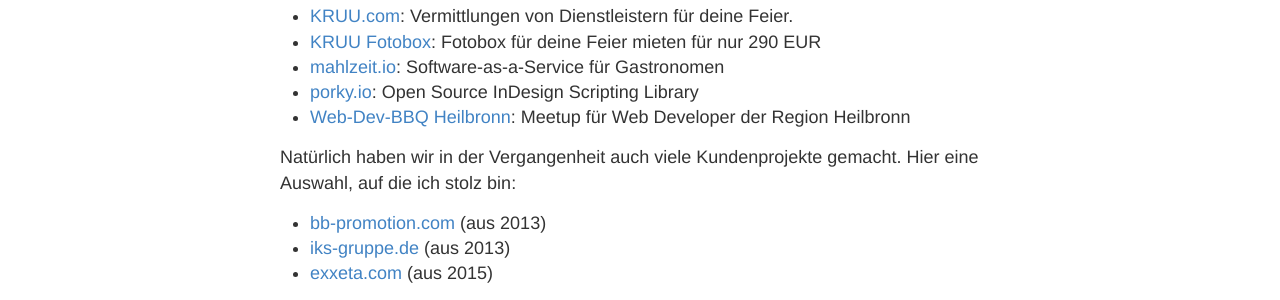
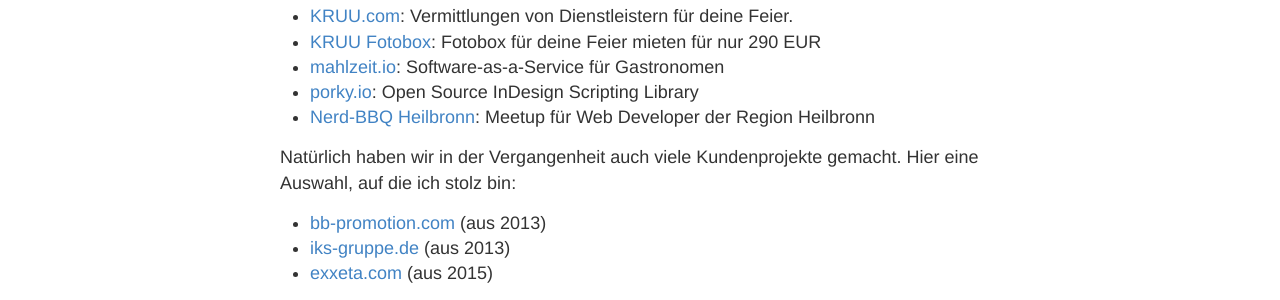
Before and after one commit to PhilippSchreiber/philippschreiber.github.io, a Jekyll site: the page built from index.md, in a window 1280 px wide. Shown: the part 583-883 px from the top of the page. Built offline with Jekyll 4.4.1, drawn with Linux system fonts in a browser that asks for light colours.

Commit message:
changing name of web dev bbq to nerd bbq

```diff
--- a/index.md
+++ b/index.md
@@ -13,7 +13,7 @@
 * [KRUU Fotobox](https://www.kruu-fotobox.de): Fotobox für deine Feier mieten für nur 290 EUR
 * [mahlzeit.io](https://mahlzeit.io): Software-as-a-Service für Gastronomen
 * [porky.io](http://porky.io): Open Source InDesign Scripting Library
-* [Web-Dev-BBQ Heilbronn](http://www.meetup.com/de-DE/Web-Dev-BBQ-Heilbronn/): Meetup für Web Developer der Region Heilbronn
+* [Nerd-BBQ Heilbronn](http://www.meetup.com/de-DE/Nerd-BBQ-Heilbronn/): Meetup für Web Developer der Region Heilbronn
 
 Natürlich haben wir in der Vergangenheit auch viele Kundenprojekte gemacht. Hier eine Auswahl, auf die ich stolz bin:
 
```
Also changed, not shown: _events/2016-09-21-NerdBBQHN.md (renamed from _events/2016-09-21-WebDevBBQHN.md, +1 -1 lines).
